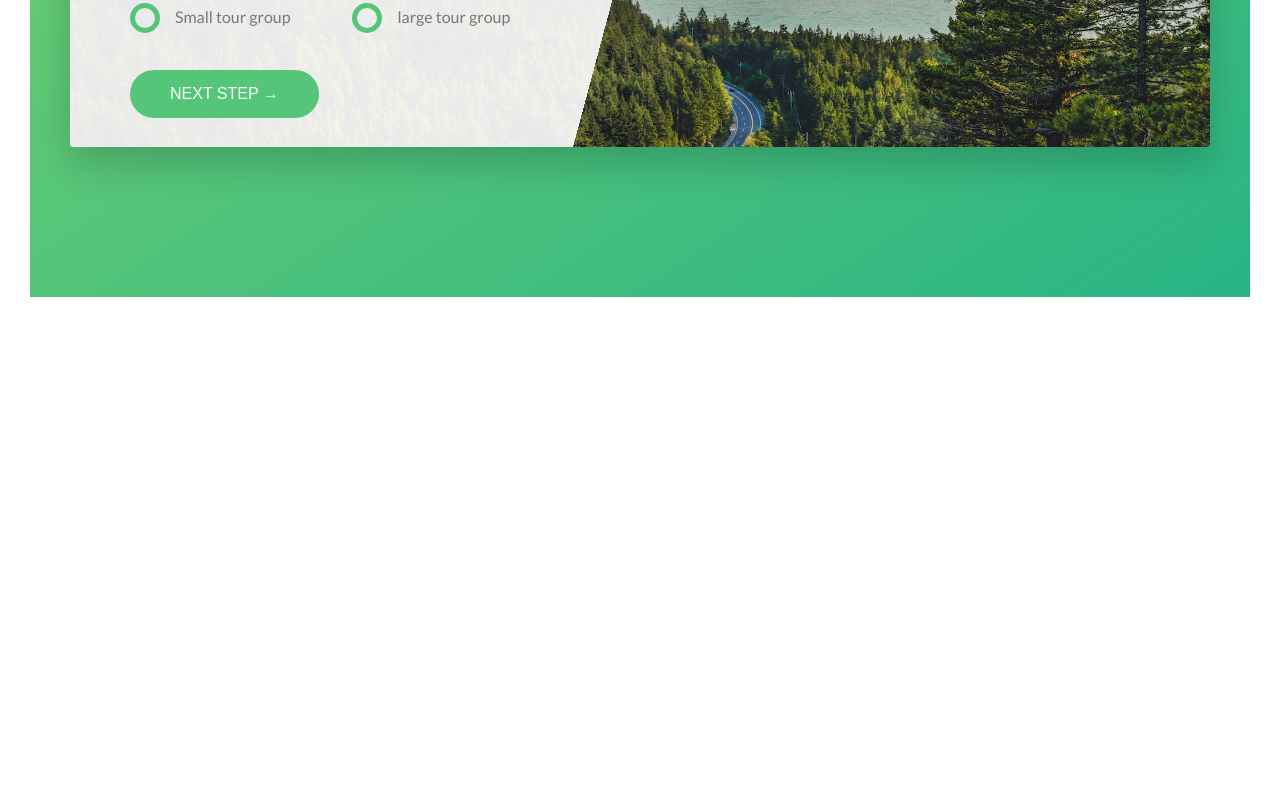
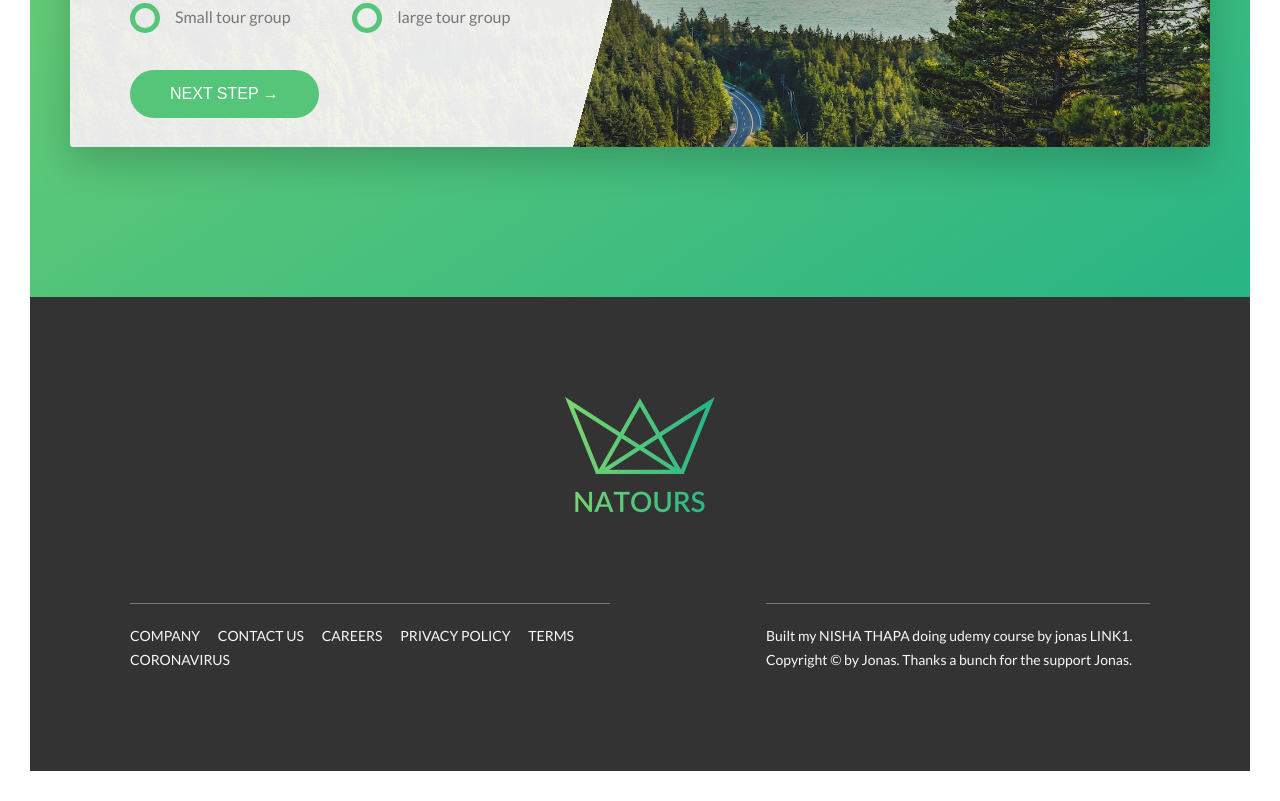
Before and after one commit to nishathapa/Natours, a website: page index.html in a window 1280 px wide. Shown: the part 4986-5787 px from the top of the page. Before the commit the page ends 5313 px from the top, so only its background shows below. Drawn offline with Linux system fonts and the light colour scheme.

Commit message:
Built footer

```diff
--- a/index.html
+++ b/index.html
@@ -322,6 +322,32 @@
                 </div>
             </section>
         </main>
+
+        <footer class="footer">
+            <div class="footer__logo-box">
+                <img src="img/logo-green-2x.png" alt="Full class" class="footer__logo">
+            </div>
+            <div class="row">
+                <div class="col-1-of-2">
+                    <div class="footer__navigation">
+                        <ul class="footer__list">
+                            <li class="footer__item"><a href="#" class="footer__link">Company</a></li>
+                            <li class="footer__item"><a href="#" class="footer__link">Contact us</a></li>
+                            <li class="footer__item"><a href="#" class="footer__link">careers</a></li>
+                            <li class="footer__item"><a href="#" class="footer__link">Privacy policy</a></li>
+                            <li class="footer__item"><a href="#" class="footer__link">Terms</a></li>
+                            <li class="footer__item"><a href="#" class="footer__link">CoronaVirus</a></li>
+
+                        </ul>
+                    </div>
+                </div>
+                <div class="col-1-of-2">
+                    <p class="footer__copyright">
+                        Built my <a href="#" class="footer__link">Nisha Thapa</a> doing udemy course by jonas <a href="#" class="footer__link"> link1</a>. Copyright &copy; by Jonas. Thanks a bunch for the support Jonas.
+                    </p>
+                </div>
+            </div>
+        </footer>
 <!--
         <section class="grid-test">
             <div class="row">
--- a/sass/abstract/_variables.scss
+++ b/sass/abstract/_variables.scss
@@ -14,6 +14,7 @@ $color-grey-light-2: #eee;
 
 $color-grey-dark: #777;
 $color-grey-dark-2: #999;
+$color-grey-dark-3: #333;
 
 $color-white: #fff;
 $color-black: #000;
--- /dev/null
+++ b/sass/layout/_footer.scss
@@ -0,0 +1,61 @@
+.footer{
+    background-color: $color-grey-dark-3;
+    padding: 10rem;
+    font-size: 1.4rem;
+    color: $color-grey-light-1;
+
+    &__logo-box{
+        text-align: center;
+        margin-bottom: 8rem;
+
+    }
+
+    &__logo{
+        width: 15rem;
+        height: auto;
+    }
+
+    &__navigation{
+        border-top: 1px solid $color-grey-dark;
+        padding-top: 2rem;
+        display: inline-block;
+    }
+
+    &__link{
+        &:link,
+        &:visited{
+            color: $color-grey-light-1;
+            background-color: $color-grey-dark-3;
+            text-decoration: none;
+            text-transform: uppercase;
+            display: inline-block;
+
+            &:hover,
+            &:active{
+                color: $color-primary;
+                box-shadow: 0 1rem 2rem rgba($color-black, .4);
+                transform: rotate(5deg) scale(1.3);
+            }
+        }
+    }
+
+    &__list{
+        list-style: none;
+    }
+
+    &__item{
+        display: inline-block;
+
+        &:not(:last-child){
+            margin-right: 1.5rem;
+        }
+    }
+
+    &__copyright{
+        border-top: 1px solid $color-grey-dark;
+        padding-top: 2rem;
+        width: 80%;
+        float: right;
+    }
+
+}
--- a/sass/main.scss
+++ b/sass/main.scss
@@ -16,6 +16,7 @@
 @import "components/form";
 
 @import "layout/grid";
+@import "layout/footer";
 @import "layout/header";
 
 @import  "pages/home";
```
Also changed, not shown: css/style.css.
